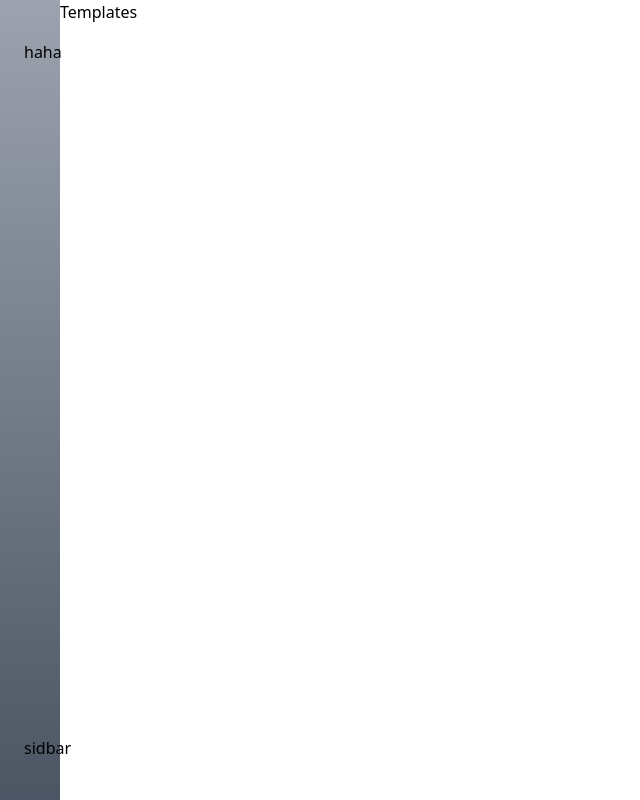
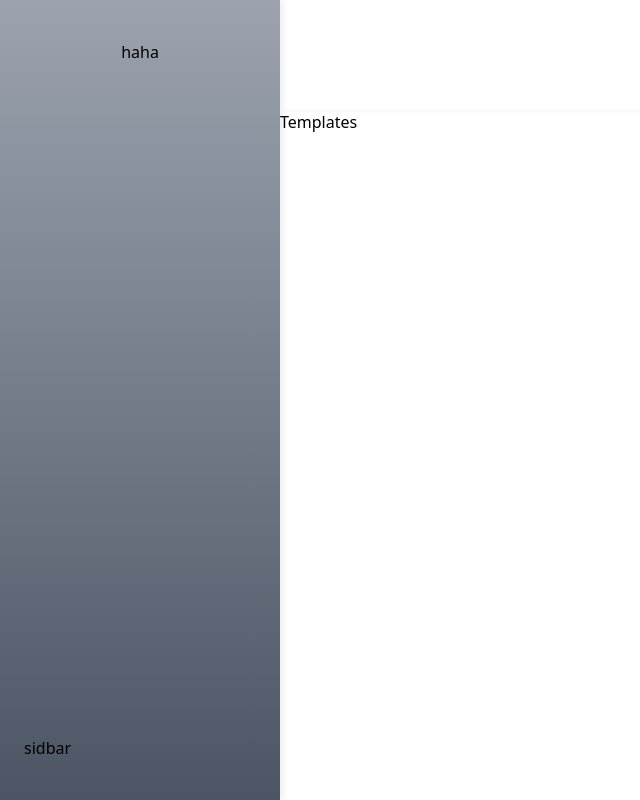
Before and after one commit to zhengx55/prodreamv2, a Next.js app: page /templates in a window 1280 px wide. Shown: the whole page, without its empty margins (0-640 px from the left). Built offline with nearby package versions, Linux system fonts and the light colour scheme.

Commit message:
config.js file

```diff
--- a/app/layout.tsx
+++ b/app/layout.tsx
@@ -3,6 +3,8 @@ import './globals.css';
 import type { Metadata } from 'next';
 import { ThemeProvider } from '@/context/ThemeProvider';
 import Sidebar from '@/components/root/Sidebar';
+import Navbar from '@/components/root/Navbar';
+import SideBarProvider from '@/context/SidebarpProvider';
 
 export const metadata: Metadata = {
   title: 'Create Next App',
@@ -19,10 +21,15 @@ export default function RootLayout({
       <body>
         <ThemeProvider attribute='class' defaultTheme='light'>
           <TanstackProvider>
-            <section className='h-screen w-full md:flex'>
-              <Sidebar />
-              {children}
-            </section>
+            <SideBarProvider>
+              <section className='h-screen w-full md:flex'>
+                <Sidebar />
+                <div className='flex h-full flex-1 flex-col'>
+                  <Navbar />
+                  {children}
+                </div>
+              </section>
+            </SideBarProvider>
           </TanstackProvider>
         </ThemeProvider>
       </body>
--- a/app/templates/page.tsx
+++ b/app/templates/page.tsx
@@ -1,7 +1,7 @@
 import React from 'react';
 
 const Templates = () => {
-  return <div>Templates</div>;
+  return <main className='flex h-full'>Templates</main>;
 };
 
 export default Templates;
--- a/components/root/Navbar.tsx
+++ b/components/root/Navbar.tsx
@@ -0,0 +1,7 @@
+import React from 'react';
+
+const Navbar = () => {
+  return <nav className='flex h-32 shadow-sidebar'></nav>;
+};
+
+export default Navbar;
--- a/components/root/Sidebar.tsx
+++ b/components/root/Sidebar.tsx
@@ -1,23 +1,23 @@
 'use client';
 import React, { useState } from 'react';
-import { AnimatePresence, Variants, motion } from 'framer-motion';
+import { Variants, motion } from 'framer-motion';
+import { useSidebar } from '@/context/SidebarpProvider';
 const Sidebar = () => {
-  const [isOpen, setIsOpen] = useState(false);
-
+  const { expandSidebar, setExpandSidebar } = useSidebar();
   const toggleSidebar = () => {
-    setIsOpen(!isOpen);
+    setExpandSidebar(!expandSidebar);
   };
   const sidebarVariants: Variants = {
-    open: { width: '200px' },
-    closed: { width: '60px' },
+    open: { width: '280px' },
+    closed: { width: '50px' },
   };
   return (
     <motion.aside
-      transition={{ type: 'spring', stiffness: 300, damping: 25 }}
+      transition={{ type: 'spring', stiffness: 300, damping: 30 }}
       initial={false}
-      animate={isOpen ? 'open' : 'closed'}
+      animate={expandSidebar ? 'open' : 'closed'}
       variants={sidebarVariants}
-      className='box flex-col justify-between bg-gradient-to-b from-gray-400 to-gray-600 px-6 py-10 md:flex'
+      className='hidden flex-col justify-between bg-gradient-to-b from-gray-400 to-gray-600 px-6 py-10 shadow-sidebar md:flex'
     >
       <button onClick={toggleSidebar}>haha</button>
       sidbar
--- /dev/null
+++ b/context/SidebarpProvider.tsx
@@ -0,0 +1,32 @@
+'use client';
+import {
+  createContext,
+  Dispatch,
+  ReactNode,
+  SetStateAction,
+  useContext,
+  useState,
+} from 'react';
+
+type SidebarProps = {
+  expandSidebar: boolean;
+  setExpandSidebar: Dispatch<SetStateAction<boolean>>;
+};
+
+const SidebarContext = createContext({} as SidebarProps);
+
+export default function SideBarProvider({ children }: { children: ReactNode }) {
+  const [expandSidebar, setExpandSidebar] = useState(true);
+  return (
+    <SidebarContext.Provider
+      value={{
+        expandSidebar,
+        setExpandSidebar,
+      }}
+    >
+      {children}
+    </SidebarContext.Provider>
+  );
+}
+
+export const useSidebar = () => useContext(SidebarContext);
--- a/next.config.js
+++ b/next.config.js
@@ -1,4 +1,13 @@
 /** @type {import('next').NextConfig} */
-const nextConfig = {}
+const withBundleAnalyzer = require('@next/bundle-analyzer')({
+  enabled: process.env.ANALYZE === 'true',
+});
+const nextConfig = {
+  reactStrictMode: true,
+  compress: true,
+  distDir: 'build',
+  pageExtensions: ['tsx', 'jsx'],
+  poweredByHeader: false,
+};
 
-module.exports = nextConfig
+module.exports = withBundleAnalyzer(nextConfig);
--- a/package.json
+++ b/package.json
@@ -4,7 +4,7 @@
   "private": true,
   "scripts": {
     "dev": "next dev",
-    "build": "next build",
+    "build": "ANALYZE=true next build",
     "start": "next start",
     "lint": "next lint",
     "lint-staged": "lint-staged",
@@ -12,6 +12,7 @@
     "type-check": "tsc --project tsconfig.json --pretty --noEmit && eslint --fix . && prettier --write ."
   },
   "dependencies": {
+    "@next/bundle-analyzer": "^14.0.1",
     "@tanstack/react-query": "^5.4.3",
     "class-variance-authority": "^0.7.0",
     "clsx": "^2.0.0",
```
Also changed, not shown: tsconfig.json (+8 -1 lines), 1 other file (tests, documents, lock files or other folders).
